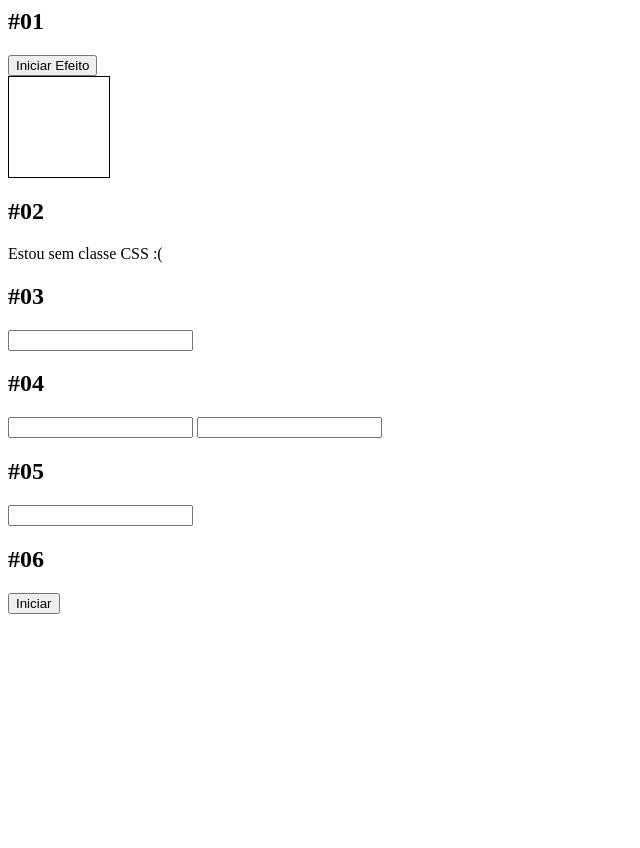
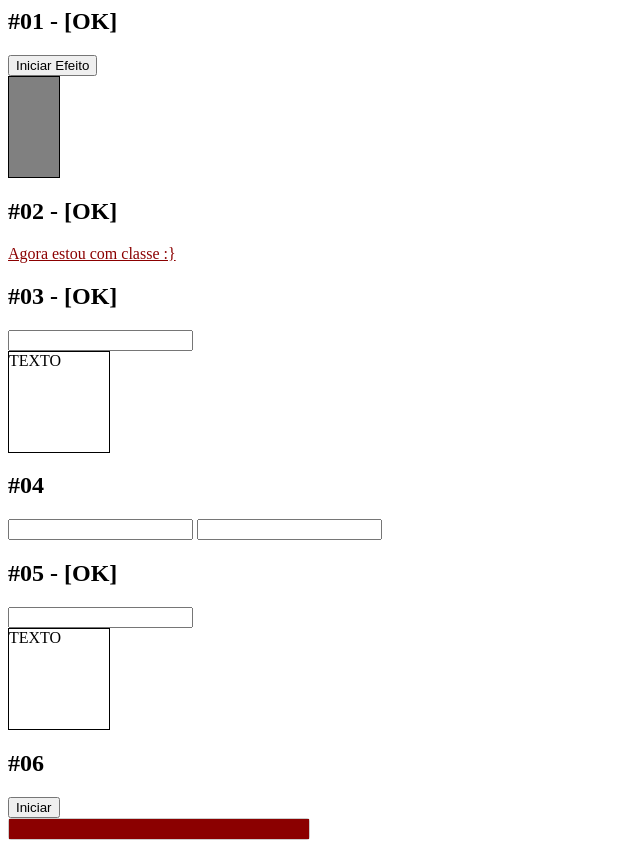
Before and after one commit to juniorcodinglab/curso-vuejs, a plain HTML site: page secao2-dom/desafio-4/index.html in a window 1280 px wide. Both pictures are taken after a click on the button "Iniciar Efeito". Shown: the whole page, without its empty margins (0-640 px from the left). Before the commit the page ends 800 px from the top, so only its background shows below. Drawn offline with nearby package versions, Linux system fonts and the light colour scheme.

Commit message:
Solução Desafio 4

```diff
--- a/secao2-dom/desafio-4/app.js
+++ b/secao2-dom/desafio-4/app.js
@@ -1,14 +1,41 @@
 new Vue({
 	el: '#desafio',
 	data: {
-
+		effect: false,
+		startEffect: false,
+		classe3: '',
+		style5: '',
+		progressWidth: 'width: 0%'
 	},
 	methods: {
 		iniciarEfeito() {
-
+			this.startEffect = true;
+			setInterval(() => {
+				this.effect = !this.effect;
+			}, 1000);
 		},
 		iniciarProgresso() {
+			let time = 0
+			const meuInterval = setInterval(() => {
 
+				this.progressWidth = 'width: ' + (time * 5) *  + "%";
+
+				time++
+
+				console.log(time)
+			}, 500);
+
+			setInterval(() => {
+				if (time >= 20)
+					clearInterval(meuInterval);
+			}, 500);
+		}
+	},
+	computed: {
+		efeito1() {
+			if(this.startEffect)
+				return this.effect
+					? "destaque" : "encolher"
 		}
 	}
 })
--- a/secao2-dom/desafio-4/index.html
+++ b/secao2-dom/desafio-4/index.html
@@ -6,23 +6,23 @@
     O efeito deve alternadamente trocar as classes "destaque" e
     "encolher" para cada chamada de setInteval. Use a div abaixo
 	com id "efeito" para associar as classes CSS. -->
-	<h2>#01</h2>
+	<h2>#01 - [OK]</h2>
 	<div>
 		<button @click="iniciarEfeito">Iniciar Efeito</button>
-		<div id="efeito"></div>
+		<div id="efeito" :class="efeito1"></div>
 	</div>
 
 	<!-- 2) Crie duas classes CSS e associe a div usando a
 		sintaxe de array -->
-	<h2>#02</h2>
-	<div>Estou sem classe CSS :(</div>
+	<h2>#02 - [OK]</h2>
+	<div :class="['text-decoration-underline','color-red']">Agora estou com classe :}</div>
 
 	<!-- 3) Aplique na div abaixo a classe informada pelo usuário
 		(crie classe CSS de exemplo). -->
-	<h2>#03</h2>
+	<h2>#03 - [OK]</h2>
 	<div>
-		<input type="text">
-		<div></div>
+		<input type="text" v-model="classe3">
+		<div id="efeito" :class="[classe3]">TEXTO</div>
 	</div>
 
 	<!-- 4) Aplique na div abaixo a classe informada pelo usuário e
@@ -36,10 +36,10 @@
 
 	<!-- 5) Repita 3) mas utilizando estilos ao invés de classes CSS.
     Associe os estilos a div abaixo  -->
-	<h2>#05</h2>
+	<h2>#05 - [OK]</h2>
 	<div>
-		<input type="text">
-		<div></div>
+		<input type="text" v-model="style5">
+		<div id="efeito" :style="style5">TEXTO</div>
 	</div>
 
 	<!-- 6) Crie uma barra de progresso simples com setInterval
@@ -47,7 +47,9 @@
 	<h2>#06</h2>
 	<div>
 		<button @click="iniciarProgresso">Iniciar</button>
-		<div></div>
+		<div class="progress-bar">
+			<span :style="{progressWidth}"></span>
+		</div>
 	</div>
 </div>
 <script src="app.js"></script>
--- a/secao2-dom/desafio-4/styles.css
+++ b/secao2-dom/desafio-4/styles.css
@@ -13,3 +13,28 @@
 	background-color: gray;
 	width: 50px !important;
 }
+
+/* 02 */
+
+.text-decoration-underline {
+	text-decoration: underline;
+}
+
+.color-red {
+	color: darkred;
+}
+
+/* 06  */
+
+.progress-bar {
+	width: 300px;
+	min-height: 20px;
+	border: 1px solid #ccc;
+	border-radius: 3px;
+}
+
+.progress-bar span {
+	height: 20px;
+	display: block;
+	background-color: darkred;
+}
```
